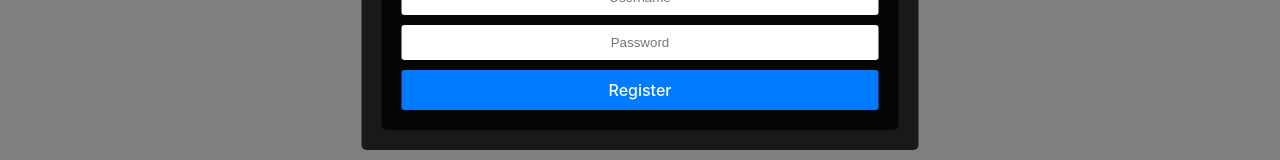
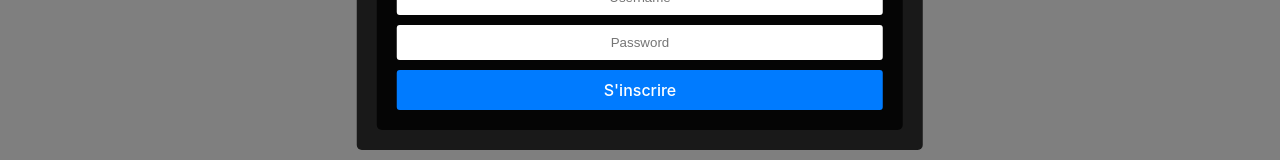
Before and after one commit to GaburaisuVGC/yummy-yams, a React (Vite) app in the folder app/: page / in a window 1280 px wide. Both pictures are taken after a click on the item "S'inscrire". Shown: the part 373-533 px from the top of the page. Built offline with nearby package versions, Linux system fonts and the light colour scheme; no server answers.

Commit message:
fix: all buttons must be in french

```diff
--- a/app/src/components/auth/LoginForm.jsx
+++ b/app/src/components/auth/LoginForm.jsx
@@ -23,7 +23,7 @@
     <form onSubmit={handleSubmit}>
       <input type="text" placeholder="Username" value={username} onChange={(e) => setUsername(e.target.value)} />
       <input type="password" placeholder="Password" value={password} onChange={(e) => setPassword(e.target.value)} />
-      <button type="submit">Login</button>
+      <button type="submit">Se connecter</button>
     </form>
   );
 };
--- a/app/src/components/auth/RegisterForm.jsx
+++ b/app/src/components/auth/RegisterForm.jsx
@@ -22,7 +22,7 @@
     <form onSubmit={handleSubmit}>
       <input type="text" placeholder="Username" value={username} onChange={(e) => setUsername(e.target.value)} />
       <input type="password" placeholder="Password" value={password} onChange={(e) => setPassword(e.target.value)} />
-      <button type="submit">Register</button>
+      <button type="submit">S'inscrire</button>
     </form>
   );
 };
```
